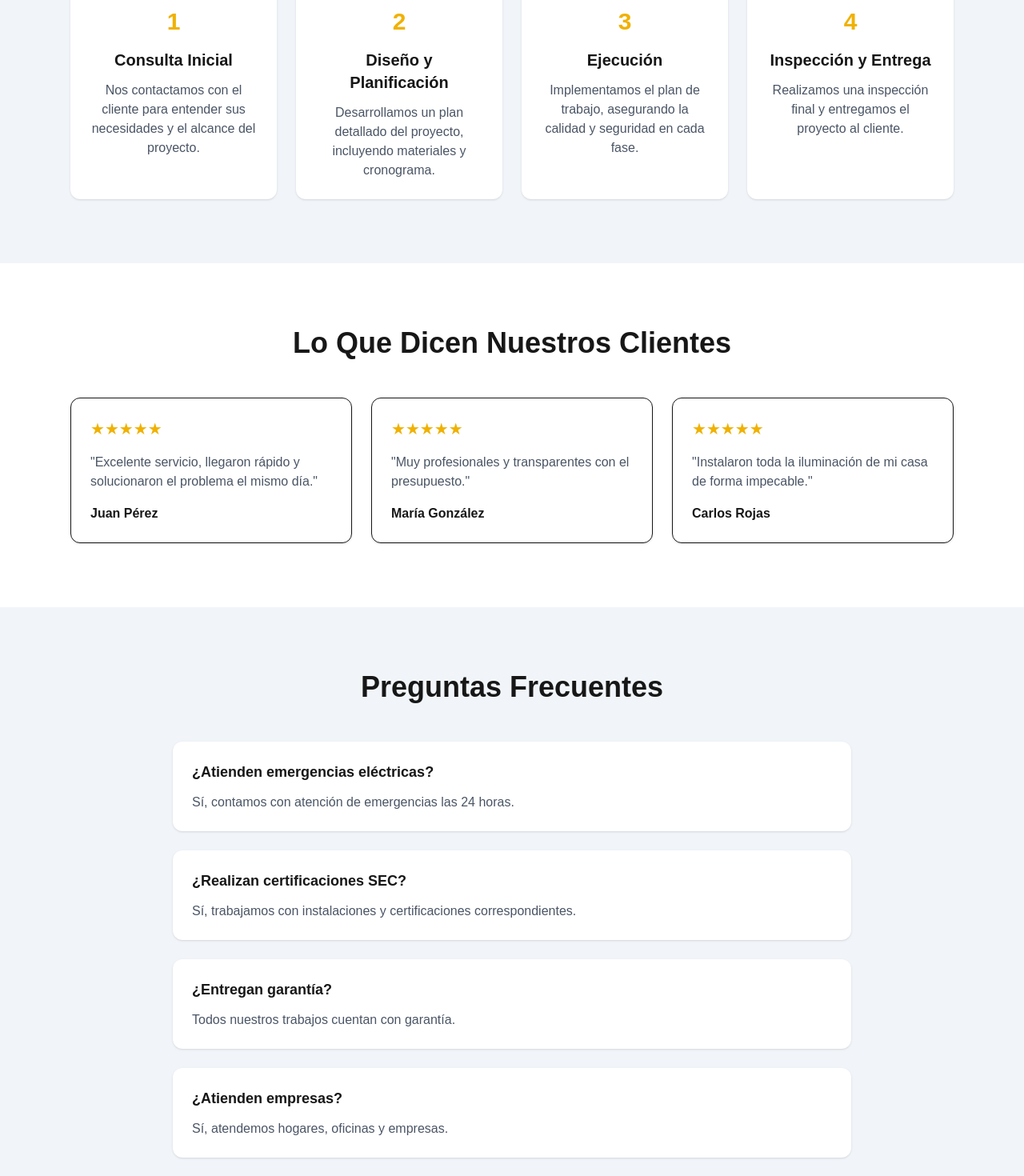
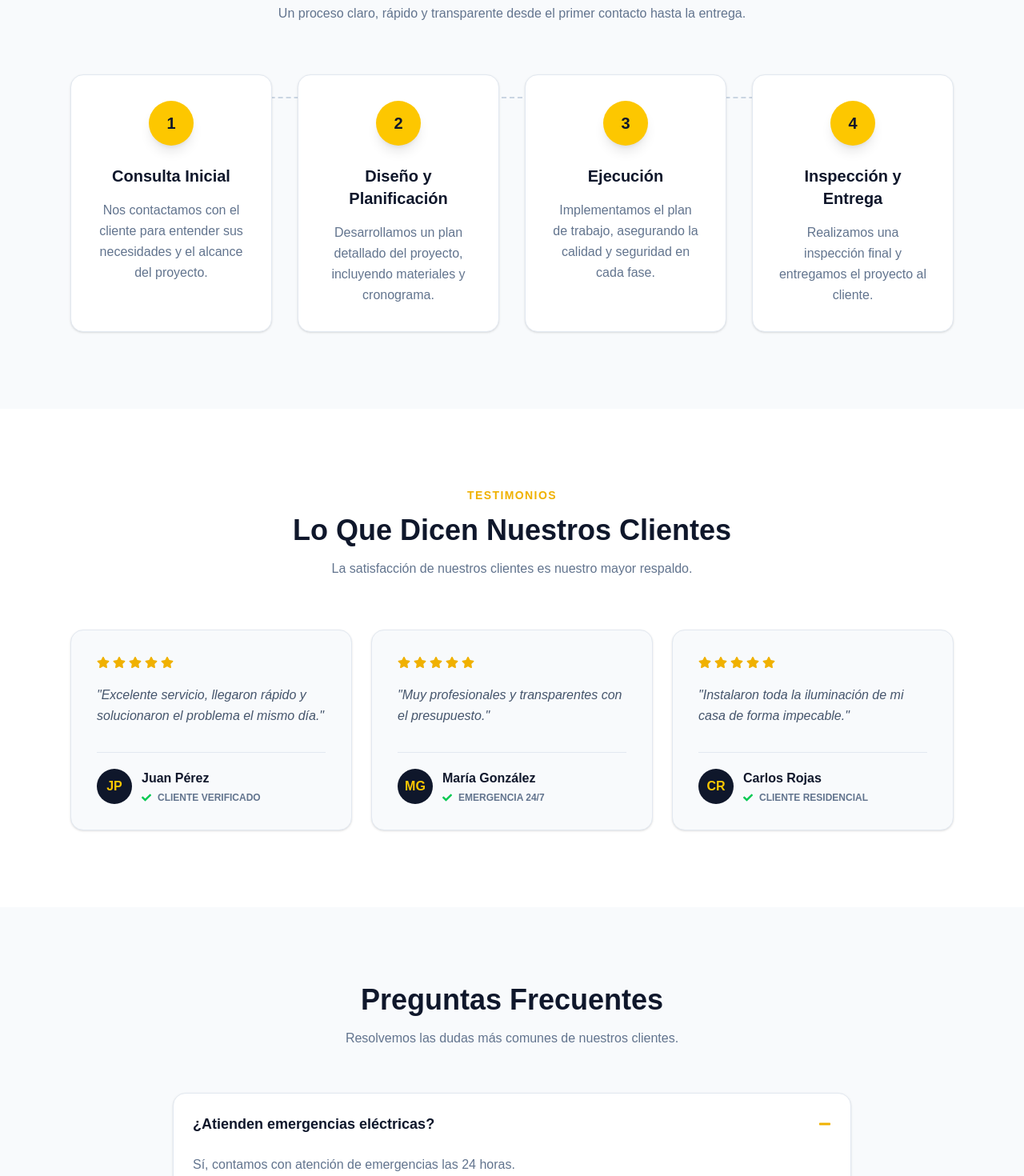
Before and after one commit to beastroza-art/landing-electricista, a Next.js app: page / in a window 1280 px wide. Shown: the part 2740-4210 px from the top of the page at 80% size. Built offline with nearby package versions, Linux system fonts and the light colour scheme.

Commit message:
Improve testimonials, faq, process and serviceCards  design

```diff
--- a/components/Contact.tsx
+++ b/components/Contact.tsx
@@ -2,6 +2,11 @@
 
 import { company } from "@/data/company";
 import { useState } from "react";
+import {
+  FaPhone,
+  FaEnvelope,
+  FaBolt,
+} from "react-icons/fa";
 
 export default function Contact() {
   const [error, setError] = useState("");
@@ -55,56 +60,168 @@ export default function Contact() {
 
     console.log(result);
   };
+
   return (
-    <section id="contact" className="bg-slate-900 text-white py-20">
+    <section
+      id="contact"
+      className="bg-slate-900 text-white py-24"
+    >
       <div className="max-w-6xl mx-auto px-6">
 
-        <h2 className="text-4xl font-bold text-center mb-12">
-          Solicita tu Presupuesto
-        </h2>
+        <div className="text-center mb-14">
+          <h2 className="text-4xl font-bold">
+            Solicita tu Presupuesto
+          </h2>
 
-        <div className="grid md:grid-cols-2 gap-12">
+          <p className="mt-4 text-slate-400 max-w-2xl mx-auto">
+            Cuéntanos tu problema eléctrico y te
+            responderemos lo antes posible.
+          </p>
+        </div>
+
+        <div className="grid md:grid-cols-2 gap-12 items-start">
 
           {/* Información */}
-          <div>
+          <div className="space-y-6">
+
             <h3 className="text-2xl font-bold">
               Información de Contacto
             </h3>
 
-            <div className="mt-6 space-y-4">
-              <p>📞 {company.phone}</p>
-              <p>✉️ {company.email}</p>
-              <p>⚡ Atención 24/7</p>
+            <p className="text-slate-400">
+              Atención profesional para hogares,
+              oficinas y empresas.
+            </p>
+
+            <div className="space-y-4">
+
+              <div className="flex gap-4 bg-white/5 border border-white/10 p-5 rounded-2xl">
+                <div className="w-12 h-12 rounded-xl bg-yellow-400 text-slate-900 flex items-center justify-center">
+                  <FaPhone />
+                </div>
+
+                <div>
+                  <p className="font-bold">
+                    Teléfono
+                  </p>
+
+                  <p className="text-slate-400">
+                    {company.phone}
+                  </p>
+                </div>
+              </div>
+
+              <div className="flex gap-4 bg-white/5 border border-white/10 p-5 rounded-2xl">
+                <div className="w-12 h-12 rounded-xl bg-yellow-400 text-slate-900 flex items-center justify-center">
+                  <FaEnvelope />
+                </div>
+
+                <div>
+                  <p className="font-bold">
+                    Correo
+                  </p>
+
+                  <p className="text-slate-400">
+                    {company.email}
+                  </p>
+                </div>
+              </div>
+
+              <div className="flex gap-4 bg-white/5 border border-white/10 p-5 rounded-2xl">
+                <div className="w-12 h-12 rounded-xl bg-yellow-400 text-slate-900 flex items-center justify-center">
+                  <FaBolt />
+                </div>
+
+                <div>
+                  <p className="font-bold">
+                    Emergencias
+                  </p>
+
+                  <p className="text-slate-400">
+                    Atención 24/7
+                  </p>
+                </div>
+              </div>
+
             </div>
           </div>
 
           {/* Formulario */}
-          <form className="space-y-4" onSubmit={handleSubmit}>
+          <form
+            className="
+              bg-white
+              p-8
+              rounded-3xl
+              shadow-2xl
+              space-y-4
+            "
+            onSubmit={handleSubmit}
+          >
 
             <input
               name="name"
               type="text"
               placeholder="Nombre"
-              className="w-full p-3 rounded-lg text-black"
+              className="
+                w-full
+                p-4
+                rounded-xl
+                border
+                border-slate-200
+                text-slate-900
+                focus:outline-none
+                focus:ring-2
+                focus:ring-yellow-400
+              "
             />
 
             <input
               name="email"
               type="email"
               placeholder="Correo electrónico"
-              className="w-full p-3 rounded-lg text-black"
+              className="
+                w-full
+                p-4
+                rounded-xl
+                border
+                border-slate-200
+                text-slate-900
+                focus:outline-none
+                focus:ring-2
+                focus:ring-yellow-400
+              "
             />
 
             <input
               name="phone"
               type="tel"
               placeholder="Teléfono"
-              className="w-full p-3 rounded-lg text-black"
+              className="
+                w-full
+                p-4
+                rounded-xl
+                border
+                border-slate-200
+                text-slate-900
+                focus:outline-none
+                focus:ring-2
+                focus:ring-yellow-400
+              "
             />
 
             <select
               name="service"
-              className="w-full p-3 rounded-lg text-black"
+              className="
+                w-full
+                p-4
+                rounded-xl
+                border
+                border-slate-200
+                text-slate-900
+                focus:outline-none
+                focus:ring-2
+                focus:ring-yellow-400
+              "
             >
               <option value="">
                 Seleccione un servicio
@@ -124,16 +241,38 @@ export default function Contact() {
               name="message"
               placeholder="Describe tu necesidad"
               rows={5}
-              className="w-full p-3 rounded-lg text-black"
+              className="
+                w-full
+                p-4
+                rounded-xl
+                border
+                border-slate-200
+                text-slate-900
+                focus:outline-none
+                focus:ring-2
+                focus:ring-yellow-400
+              "
             />
+
             {error && (
-              <p className="text-red-400 font-semibold">
+              <p className="text-red-500 font-semibold text-sm">
                 {error}
               </p>
             )}
+
             <button
               type="submit"
-              className="bg-yellow-400 text-black font-bold px-6 py-3 rounded-lg hover:scale-105 transition"
+              className="
+                w-full
+                bg-yellow-400
+                hover:bg-yellow-500
+                text-slate-900
+                font-bold
+                py-4
+                rounded-xl
+                transition
+                hover:-translate-y-1
+              "
             >
               Enviar Solicitud
             </button>
--- a/components/Faq.tsx
+++ b/components/Faq.tsx
@@ -1,29 +1,82 @@
+"use client";
+
+import { useState } from "react";
+import { FaPlus, FaMinus } from "react-icons/fa";
 import { faq } from "@/data/faq";
 
 export default function Faq() {
+  const [openIndex, setOpenIndex] = useState<number | null>(0);
+
   return (
-    <section className="py-20 bg-slate-100">
+    <section className="py-24 bg-slate-50">
       <div className="max-w-4xl mx-auto px-6">
-        <h2 className="text-4xl font-bold text-center mb-12">
+
+        <div className="text-center mb-14">
+          <h2 className="text-4xl font-bold text-slate-900">
             Preguntas Frecuentes
           </h2>
 
-        <div className="space-y-6">
-          {faq.map((item) => (
+          <p className="mt-4 text-slate-500">
+            Resolvemos las dudas más comunes de nuestros clientes.
+          </p>
+        </div>
+
+        <div className="space-y-4">
+          {faq.map((item, index) => {
+            const isOpen = openIndex === index;
+
+            return (
               <div
                 key={item.question}
-              className="bg-white p-6 rounded-xl shadow"
+                className="
+                  bg-white
+                  border
+                  border-slate-200
+                  rounded-2xl
+                  shadow-sm
+                  overflow-hidden
+                "
               >
-              <h3 className="font-bold text-lg">
+                <button
+                  onClick={() =>
+                    setOpenIndex(
+                      isOpen ? null : index
+                    )
+                  }
+                  className="
+                    w-full
+                    flex
+                    items-center
+                    justify-between
+                    p-6
+                    text-left
+                  "
+                >
+                  <h3 className="font-bold text-lg text-slate-900">
                     {item.question}
                   </h3>
 
-              <p className="mt-3 text-gray-600">
+                  <div className="text-yellow-500">
+                    {isOpen ? (
+                      <FaMinus />
+                    ) : (
+                      <FaPlus />
+                    )}
+                  </div>
+                </button>
+
+                {isOpen && (
+                  <div className="px-6 pb-6">
+                    <p className="text-slate-500 leading-relaxed">
                       {item.answer}
                     </p>
                   </div>
-          ))}
+                )}
               </div>
+            );
+          })}
+        </div>
+
       </div>
     </section>
   );
--- a/components/Process.tsx
+++ b/components/Process.tsx
@@ -2,29 +2,94 @@ import { process } from "@/data/process";
 
 export default function Process() {
   return (
-        <section id="process" className="py-20 bg-slate-100">
+    <section
+      id="process"
+      className="py-24 bg-slate-50"
+    >
       <div className="max-w-6xl mx-auto px-6">
 
-                <h2 className="text-4xl font-bold text-center mb-12">
+        <div className="text-center mb-16">
+          <span className="text-yellow-500 font-bold uppercase text-sm tracking-widest">
+            Nuestro Proceso
+          </span>
+
+          <h2 className="mt-3 text-4xl font-bold text-slate-900">
             Cómo Trabajamos
           </h2>
 
-                <div className="grid md:grid-cols-4 gap-6">
+          <p className="mt-4 text-slate-500 max-w-2xl mx-auto">
+            Un proceso claro, rápido y transparente
+            desde el primer contacto hasta la entrega.
+          </p>
+        </div>
+
+        <div className="relative">
+
+          {/* Línea horizontal */}
+          <div className="
+            hidden
+            md:block
+            absolute
+            top-7
+            left-20
+            right-20
+            border-t-2
+            border-dashed
+            border-slate-300
+          "></div>
+
+          <div className="grid md:grid-cols-4 gap-8">
 
             {process.map((item) => (
               <div
                 key={item.step}
-                            className="bg-white p-6 rounded-xl shadow text-center"
+                className="
+                  relative
+                  bg-white
+                  p-8
+                  rounded-2xl
+                  border
+                  border-slate-200
+                  shadow-sm
+                  text-center
+                  hover:shadow-xl
+                  hover:-translate-y-2
+                  transition
+                  duration-300
+                  z-10
+                "
               >
-                            <div className="text-3xl font-bold text-yellow-500">
+                <div className="
+                  w-14
+                  h-14
+                  mx-auto
+                  rounded-full
+                  bg-yellow-400
+                  text-slate-900
+                  flex
+                  items-center
+                  justify-center
+                  text-xl
+                  font-bold
+                  shadow-lg
+                  mb-6
+                ">
                   {item.step}
                 </div>
 
-                            <h3 className="text-xl font-bold mt-4">
+                <h3 className="
+                  text-xl
+                  font-bold
+                  text-slate-900
+                ">
                   {item.title}
                 </h3>
 
-                            <p className="mt-3 text-gray-600">
+                <p className="
+                  mt-4
+                  text-slate-500
+                  leading-relaxed
+                ">
                   {item.description}
                 </p>
               </div>
@@ -32,6 +97,7 @@ export default function Process() {
 
           </div>
         </div>
+      </div>
     </section>
   );
 }
--- a/components/Testimonials.tsx
+++ b/components/Testimonials.tsx
@@ -1,32 +1,115 @@
 import { testimonials } from "@/data/testimonials";
+import { FaStar, FaCheck } from "react-icons/fa";
 
 export default function Testimonials() {
   return (
-    <section id="testimonials" className="py-20">
+    <section
+      id="testimonials"
+      className="py-24 bg-white"
+    >
       <div className="max-w-6xl mx-auto px-6">
-        <h2 className="text-4xl font-bold text-center">
+
+        <div className="text-center mb-16">
+          <span className="text-yellow-500 font-bold uppercase tracking-widest text-sm">
+            Testimonios
+          </span>
+
+          <h2 className="mt-3 text-4xl font-bold text-slate-900">
             Lo Que Dicen Nuestros Clientes
           </h2>
 
-        <div className="grid md:grid-cols-3 gap-6 mt-12">
+          <p className="mt-4 text-slate-500 max-w-2xl mx-auto">
+            La satisfacción de nuestros clientes es
+            nuestro mayor respaldo.
+          </p>
+        </div>
+
+        <div className="grid md:grid-cols-3 gap-6">
+
           {testimonials.map((testimonial) => (
             <div
               key={testimonial.name}
-              className="bg-white border rounded-xl p-6 shadow-sm"
+              className="
+                bg-slate-50
+                border
+                border-slate-200
+                rounded-2xl
+                p-8
+                shadow-sm
+                hover:shadow-xl
+                hover:-translate-y-2
+                transition
+                duration-300
+                flex
+                flex-col
+                justify-between
+              "
             >
-              <div className="text-yellow-500 text-xl">
-                ★★★★★
+              <div>
+
+                <div className="flex gap-1 text-yellow-500 mb-5">
+                  <FaStar />
+                  <FaStar />
+                  <FaStar />
+                  <FaStar />
+                  <FaStar />
                 </div>
 
-              <p className="mt-4 text-gray-600">
+                <p className="
+                  text-slate-600
+                  italic
+                  leading-relaxed
+                ">
                   "{testimonial.text}"
                 </p>
+              </div>
 
-              <h3 className="mt-4 font-bold">
+              <div className="
+                mt-8
+                pt-5
+                border-t
+                border-slate-200
+                flex
+                items-center
+                gap-3
+              ">
+                <div className="
+                  w-11
+                  h-11
+                  rounded-full
+                  bg-slate-900
+                  text-yellow-400
+                  flex
+                  items-center
+                  justify-center
+                  font-bold
+                ">
+                  {testimonial.initials}
+                </div>
+
+                <div>
+                  <h3 className="font-bold text-slate-900">
                     {testimonial.name}
                   </h3>
+
+                  <div className="flex items-center gap-2 mt-1">
+                    <FaCheck className="text-green-500 text-xs" />
+
+                    <span className="
+                      text-xs
+                      text-slate-500
+                      uppercase
+                      font-semibold
+                    ">
+                      {testimonial.role}
+                    </span>
+                  </div>
+                </div>
+
+              </div>
             </div>
           ))}
+
         </div>
       </div>
     </section>
--- a/data/testimonials.ts
+++ b/data/testimonials.ts
@@ -2,13 +2,19 @@ export const testimonials = [
   {
     name: "Juan Pérez",
     text: "Excelente servicio, llegaron rápido y solucionaron el problema el mismo día.",
+    initials: "JP",
+    role: "Cliente Verificado",
   },
   {
     name: "María González",
     text: "Muy profesionales y transparentes con el presupuesto.",
+    initials: "MG",
+    role: "Emergencia 24/7",
   },
   {
     name: "Carlos Rojas",
     text: "Instalaron toda la iluminación de mi casa de forma impecable.",
+    initials: "CR",
+    role: "Cliente Residencial",
   },
 ];
```
Also changed, not shown: components/ServiceCard.tsx (+11 -7 lines). Lines whose indentation alone changed are shown as unchanged.
